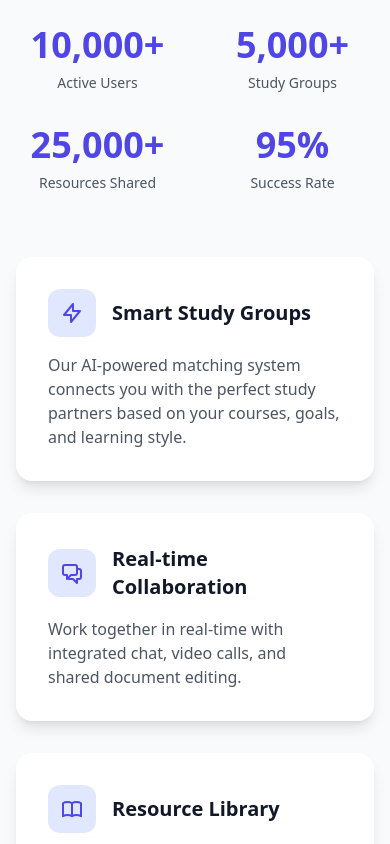
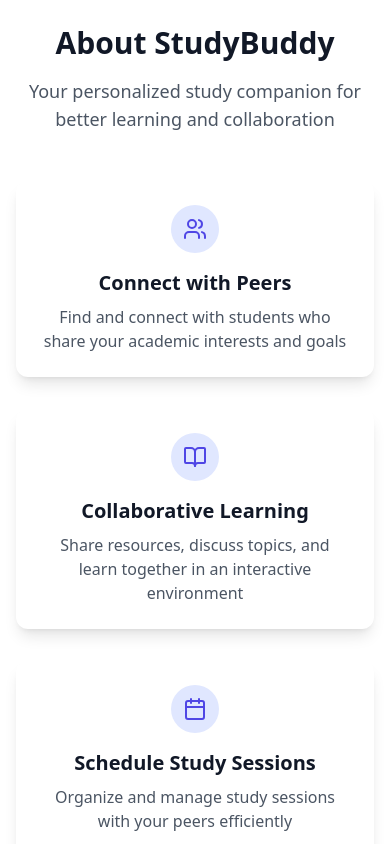
Before and after one commit to ZackyViriot/StudyBuddyFrontend, a Next.js app: page / in a window 390 px wide. Shown: the part 1800-2644 px from the top of the page. Built offline with nearby package versions, Linux system fonts and the light colour scheme.

Commit message:
trying to get chagnes fix

```diff
--- a/src/app/(landing)/components/About.tsx
+++ b/src/app/(landing)/components/About.tsx
@@ -1,7 +1,7 @@
 'use client';
 
 import { motion } from 'framer-motion';
-import Image from 'next/image';
+import { Users, BookOpen, Calendar } from 'lucide-react';
 
 const stats = [
   { label: 'Active Users', value: '10,000+' },
@@ -88,107 +88,79 @@ const testimonials = [
   },
 ];
 
-export function About() {
+export default function About() {
   return (
-    <section className="relative py-16 sm:py-24 bg-gray-50 dark:bg-gray-800/50">
-      <div className="mx-auto max-w-7xl px-4 sm:px-6 lg:px-8">
-        {/* Stats Grid */}
-        <div className="grid grid-cols-2 gap-8 md:grid-cols-4 mb-16">
-          {stats.map((stat, index) => (
+    <section id="about" className="py-16 bg-white dark:bg-gray-900">
+      <div className="container mx-auto px-4">
         <motion.div
-              key={stat.label}
           initial={{ opacity: 0, y: 20 }}
           whileInView={{ opacity: 1, y: 0 }}
           viewport={{ once: true }}
-              transition={{ duration: 0.5, delay: index * 0.1 }}
-              className="text-center"
+          transition={{ duration: 0.5 }}
+          className="text-center mb-12"
         >
+          <h2 className="text-3xl font-bold text-gray-900 dark:text-white mb-4">
+            About StudyBuddy
+          </h2>
+          <p className="text-lg text-gray-600 dark:text-gray-400">
+            Your personalized study companion for better learning and collaboration
+          </p>
+        </motion.div>
+
+        <div className="grid grid-cols-1 md:grid-cols-3 gap-8">
           <motion.div
-                whileHover={{ scale: 1.1 }}
-                className="text-4xl font-bold text-indigo-600 dark:text-indigo-400"
-              >
-                {stat.value}
-              </motion.div>
-              <div className="mt-2 text-sm font-medium text-gray-600 dark:text-gray-300">
-                {stat.label}
-              </div>
-            </motion.div>
-          ))}
-        </div>
-
-        {/* Features Grid */}
-        <div className="grid grid-cols-1 gap-8 md:grid-cols-2 lg:grid-cols-3 mb-16">
-          {features.map((feature, index) => (
-            <motion.div
-              key={feature.title}
             initial={{ opacity: 0, y: 20 }}
             whileInView={{ opacity: 1, y: 0 }}
             viewport={{ once: true }}
-              transition={{ duration: 0.5, delay: index * 0.1 }}
+            transition={{ duration: 0.5, delay: 0.2 }}
+            className="p-6 bg-white dark:bg-gray-800 rounded-xl shadow-lg hover:shadow-xl transition-shadow"
           >
+            <div className="w-12 h-12 bg-indigo-100 dark:bg-indigo-900/50 rounded-full flex items-center justify-center mb-4 mx-auto">
+              <Users className="w-6 h-6 text-indigo-600 dark:text-indigo-400" />
+            </div>
+            <h3 className="text-xl font-semibold text-gray-900 dark:text-white mb-2 text-center">
+              Connect with Peers
+            </h3>
+            <p className="text-gray-600 dark:text-gray-400 text-center">
+              Find and connect with students who share your academic interests and goals
+            </p>
+          </motion.div>
+
           <motion.div
-                whileHover={{
-                  scale: 1.05,
-                  boxShadow: "0 20px 25px -5px rgba(0, 0, 0, 0.1), 0 10px 10px -5px rgba(0, 0, 0, 0.04)",
-                }}
-                className="h-full bg-white dark:bg-gray-800 rounded-2xl p-8 shadow-lg"
-              >
-                <div className="flex items-center mb-4">
-                  <motion.div
-                    whileHover={{ rotate: 360 }}
-                    transition={{ duration: 0.5 }}
-                    className="flex-shrink-0 w-12 h-12 bg-indigo-100 dark:bg-indigo-900/50 rounded-xl flex items-center justify-center text-indigo-600 dark:text-indigo-400"
-                  >
-                    {feature.icon}
-                  </motion.div>
-                  <h3 className="ml-4 text-xl font-semibold text-gray-900 dark:text-white">
-                    {feature.title}
-                  </h3>
-                </div>
-                <p className="text-gray-600 dark:text-gray-300">{feature.description}</p>
-              </motion.div>
-            </motion.div>
-          ))}
-        </div>
-
-        {/* Testimonials */}
-        <div className="grid grid-cols-1 gap-8 md:grid-cols-3">
-          {testimonials.map((testimonial, index) => (
-            <motion.div
-              key={testimonial.author}
             initial={{ opacity: 0, y: 20 }}
             whileInView={{ opacity: 1, y: 0 }}
             viewport={{ once: true }}
-              transition={{ duration: 0.5, delay: index * 0.1 }}
+            transition={{ duration: 0.5, delay: 0.4 }}
+            className="p-6 bg-white dark:bg-gray-800 rounded-xl shadow-lg hover:shadow-xl transition-shadow"
           >
+            <div className="w-12 h-12 bg-indigo-100 dark:bg-indigo-900/50 rounded-full flex items-center justify-center mb-4 mx-auto">
+              <BookOpen className="w-6 h-6 text-indigo-600 dark:text-indigo-400" />
+            </div>
+            <h3 className="text-xl font-semibold text-gray-900 dark:text-white mb-2 text-center">
+              Collaborative Learning
+            </h3>
+            <p className="text-gray-600 dark:text-gray-400 text-center">
+              Share resources, discuss topics, and learn together in an interactive environment
+            </p>
+          </motion.div>
+
           <motion.div
-                whileHover={{
-                  scale: 1.05,
-                  boxShadow: "0 20px 25px -5px rgba(0, 0, 0, 0.1), 0 10px 10px -5px rgba(0, 0, 0, 0.04)",
-                }}
-                className="h-full bg-white dark:bg-gray-800 rounded-2xl p-8 shadow-lg"
+            initial={{ opacity: 0, y: 20 }}
+            whileInView={{ opacity: 1, y: 0 }}
+            viewport={{ once: true }}
+            transition={{ duration: 0.5, delay: 0.6 }}
+            className="p-6 bg-white dark:bg-gray-800 rounded-xl shadow-lg hover:shadow-xl transition-shadow"
           >
-                <div className="flex items-center mb-6">
-                  <Image
-                    className="h-12 w-12 rounded-full object-cover"
-                    src={testimonial.image}
-                    alt={testimonial.author}
-                    width={48}
-                    height={48}
-                  />
-                  <div className="ml-4">
-                    <div className="text-base font-medium text-gray-900 dark:text-white">
-                      {testimonial.author}
+            <div className="w-12 h-12 bg-indigo-100 dark:bg-indigo-900/50 rounded-full flex items-center justify-center mb-4 mx-auto">
+              <Calendar className="w-6 h-6 text-indigo-600 dark:text-indigo-400" />
             </div>
-                    <div className="text-sm text-gray-500 dark:text-gray-400">
-                      {testimonial.role}
-                    </div>
-                  </div>
-                </div>
-                <p className="text-gray-600 dark:text-gray-300 italic">"{testimonial.quote}"</p>
+            <h3 className="text-xl font-semibold text-gray-900 dark:text-white mb-2 text-center">
+              Schedule Study Sessions
+            </h3>
+            <p className="text-gray-600 dark:text-gray-400 text-center">
+              Organize and manage study sessions with your peers efficiently
+            </p>
           </motion.div>
-            </motion.div>
-          ))}
         </div>
       </div>
     </section>
--- a/src/app/page.tsx
+++ b/src/app/page.tsx
@@ -6,7 +6,7 @@ import { Navbar } from '@/app/(landing)/components/Navbar';
 import { Footer } from '@/app/(landing)/components/Footer';
 import { Hero } from '@/app/(landing)/components/Hero';
 import { Features } from '@/app/(landing)/components/Features';
-import { About } from '@/app/(landing)/components/About';
+import About from '@/app/(landing)/components/About';
 import { Pricing } from '@/app/(landing)/components/Pricing';
 import { LoginForm } from '@/app/(landing)/components/LoginForm';
 import { SignupForm } from '@/app/(landing)/components/SignupForm';
--- a/src/app/userProfile/components/ProfileForm.tsx
+++ b/src/app/userProfile/components/ProfileForm.tsx
@@ -430,17 +430,18 @@ export function ProfileForm() {
         setImageFile(null);
         setError(null);
       }
-    } catch (error: any) {
+    } catch (error) {
       console.error('Failed to update profile:', error);
-      if (error.response?.status === 401) {
+      const err = error as { response?: { status?: number; data?: { message?: string } } };
+      if (err.response?.status === 401) {
         handleLogout();
         return;
       }
-      if (error.response?.status === 413) {
+      if (err.response?.status === 413) {
         setError('Image size is too large. Please try a smaller image or compress it further.');
         return;
       }
-      setError(error.response?.data?.message || 'Failed to save changes. Please try again.');
+      setError(err.response?.data?.message || 'Failed to save changes. Please try again.');
     } finally {
       setIsSaving(false);
     }
```
Also changed, not shown: src/app/(landing)/components/Features.tsx (+1 -74 lines). Lines whose indentation alone changed are shown as unchanged.
